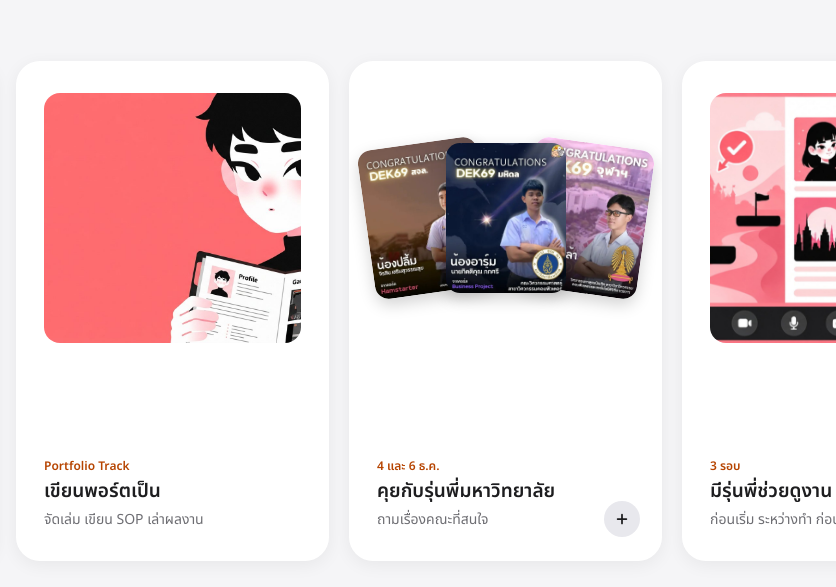
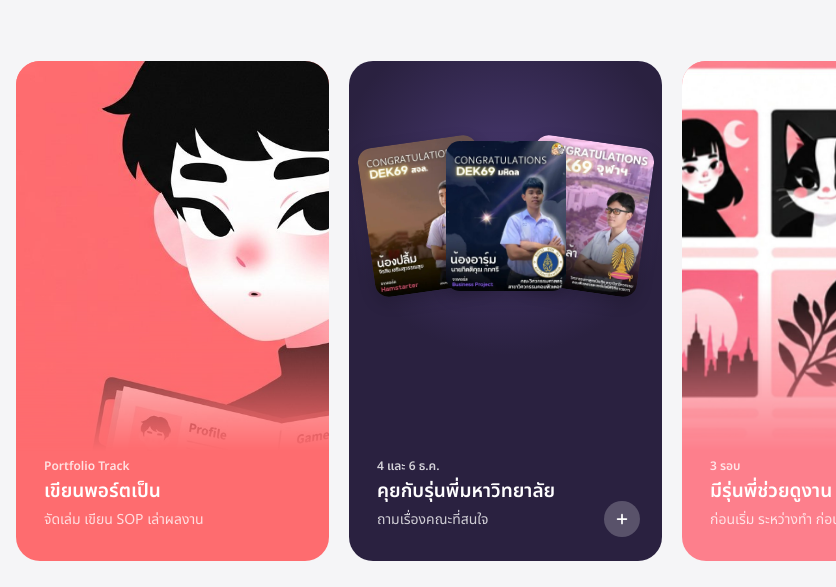
Before and after one commit to PepesX231/PortfolioCamp, a plain HTML site: page index.html in a window 1280 px wide. Shown: the part 1575-2162 px from the top of the page, 444-1280 px from the left. Drawn offline with Linux system fonts and the light colour scheme.

Commit message:
Benefit cards: images bleed into card colour, no box-in-box
Co-Authored-By: Claude Opus 5.5 <noreply@anthropic.com>
Claude-Session: https://claude.ai/code/session_015vAgjD8f3orfkRPn8MehvE

```diff
--- a/index.html
+++ b/index.html
@@ -319,6 +319,15 @@ dialog.sheet::backdrop{background:rgba(0,0,0,.5);-webkit-backdrop-filter:blur(10
 .plus.sm{margin-top:20px;min-height:40px;padding:4px 4px 4px 18px;font-size:15px;align-self:center}.plus.sm i{width:32px;height:32px}
 .lnk{border:0;background:none;color:#2997ff;font:inherit;cursor:pointer;padding:0;text-decoration:underline;text-underline-offset:3px}
 .hero .sub{color:#a1a1a6}
+.sc.tint{background:var(--tc);color:#fff;padding:0;box-shadow:none}
+.sc.tint .im{position:absolute;inset:0;height:auto;margin:0;display:block}
+.sc.tint .im img{width:100%;height:100%;border-radius:0;object-fit:cover;object-position:70% 20%;-webkit-mask-image:linear-gradient(180deg,#000 45%,transparent 78%);mask-image:linear-gradient(180deg,#000 45%,transparent 78%)}
+.sc.tint .lb,.sc.tint h3,.sc.tint .sub{position:relative;z-index:1;margin-left:28px;margin-right:60px}
+.sc.tint .lb{color:rgba(255,255,255,.8)}.sc.tint .sub{color:rgba(255,255,255,.78);margin-bottom:30px}
+.sc.tint .go{background:rgba(255,255,255,.22);color:#fff;z-index:2}.sc.tint .go:hover{background:rgba(255,255,255,.32)}
+.sc.tint .fan{display:grid;place-items:center;height:62%;bottom:auto;background:radial-gradient(circle at 50% 40%,#4a3a72,transparent 70%)}
+.sc.tint .fan img{-webkit-mask-image:none;mask-image:none;border-radius:14px;width:120px;height:150px}
+.sc{box-shadow:none}
 </style>
 </head>
 <body>
@@ -346,9 +355,9 @@ dialog.sheet::backdrop{background:rgba(0,0,0,.5);-webkit-backdrop-filter:blur(10
 <section class="sec alt" id="benefits">
   <div class="vw"><div class="head"><h2 class="t-sec">3 วัน ได้อะไรบ้าง</h2></div></div>
   <div class="gal store" id="bstore"><article class="sc feat" style="--fc:#f0453a"><p class="lb">ทั้งสอง Track</p><h3>มีผลงานใส่พอร์ต<br>เกมที่ทำเองกับมือ</h3><div class="fm"><video src="vid/heart.mp4" poster="img/heart.jpg" muted loop playsinline preload="none" aria-hidden="true"></video></div><span class="src">ผลงานจริง: Heart</span></article>
-<article class="sc"><div class="im"><img src="img/g-folder.jpg" alt="" loading="lazy"></div><p class="lb">Portfolio Track</p><h3>เขียนพอร์ตเป็น</h3><p class="sub">จัดเล่ม เขียน SOP เล่าผลงาน</p></article>
-<article class="sc"><div class="im fan"><img src="img/dek/dek69-1.jpg" alt="" loading="lazy"><img src="img/dek/dek69-13.jpg" alt="" loading="lazy"><img src="img/dek/dek69-6.jpg" alt="" loading="lazy"></div><p class="lb">4 และ 6 ธ.ค.</p><h3>คุยกับรุ่นพี่มหาวิทยาลัย</h3><p class="sub">ถามเรื่องคณะที่สนใจ</p><button class="go" type="button" data-sheet="sh-uni" aria-label="คุยกับรุ่นพี่มหาวิทยาลัย ดูรายละเอียด"><svg viewBox="0 0 16 16" width="14" height="14" aria-hidden="true"><path d="M8 3v10M3 8h10" stroke="currentColor" stroke-width="2" stroke-linecap="round"/></svg></button></article>
-<article class="sc"><div class="im"><img src="img/c-mentor.jpg" alt="" loading="lazy"></div><p class="lb">3 รอบ</p><h3>มีรุ่นพี่ช่วยดูงาน</h3><p class="sub">ก่อนเริ่ม ระหว่างทำ ก่อนส่ง</p><button class="go" type="button" data-sheet="sh-mentor" aria-label="มีรุ่นพี่ช่วยดูงาน ดูรายละเอียด"><svg viewBox="0 0 16 16" width="14" height="14" aria-hidden="true"><path d="M8 3v10M3 8h10" stroke="currentColor" stroke-width="2" stroke-linecap="round"/></svg></button></article>
+<article class="sc tint" style="--tc:#fe6c6f"><div class="im"><img src="img/g-folder.jpg" alt="" loading="lazy"></div><p class="lb">Portfolio Track</p><h3>เขียนพอร์ตเป็น</h3><p class="sub">จัดเล่ม เขียน SOP เล่าผลงาน</p></article>
+<article class="sc tint" style="--tc:#2a2140"><div class="im fan"><img src="img/dek/dek69-1.jpg" alt="" loading="lazy"><img src="img/dek/dek69-13.jpg" alt="" loading="lazy"><img src="img/dek/dek69-6.jpg" alt="" loading="lazy"></div><p class="lb">4 และ 6 ธ.ค.</p><h3>คุยกับรุ่นพี่มหาวิทยาลัย</h3><p class="sub">ถามเรื่องคณะที่สนใจ</p><button class="go" type="button" data-sheet="sh-uni" aria-label="คุยกับรุ่นพี่มหาวิทยาลัย ดูรายละเอียด"><svg viewBox="0 0 16 16" width="14" height="14" aria-hidden="true"><path d="M8 3v10M3 8h10" stroke="currentColor" stroke-width="2" stroke-linecap="round"/></svg></button></article>
+<article class="sc tint" style="--tc:#fd7f8c"><div class="im"><img src="img/c-mentor.jpg" alt="" loading="lazy"></div><p class="lb">3 รอบ</p><h3>มีรุ่นพี่ช่วยดูงาน</h3><p class="sub">ก่อนเริ่ม ระหว่างทำ ก่อนส่ง</p><button class="go" type="button" data-sheet="sh-mentor" aria-label="มีรุ่นพี่ช่วยดูงาน ดูรายละเอียด"><svg viewBox="0 0 16 16" width="14" height="14" aria-hidden="true"><path d="M8 3v10M3 8h10" stroke="currentColor" stroke-width="2" stroke-linecap="round"/></svg></button></article>
 <article class="sc feat dk" style="--fc:#111"><p class="lb">6 ธ.ค.</p><h3>มีพื้นที่โชว์ผลงาน<br>เปิดบูธของตัวเอง</h3><div class="fm"><video src="vid/stage-pitch.mp4" poster="img/stage-pitch.jpg" muted loop playsinline preload="none" aria-hidden="true"></video></div><span class="src">ภาพจริงจากเวทีของทีม RE//SLASH</span></article></div>
   <div class="vw sarrows"><button class="ar" data-d="-1" aria-label="ก่อนหน้า"><svg viewBox="0 0 16 16" width="14" height="14" aria-hidden="true"><path d="M10 3L5 8l5 5" fill="none" stroke="currentColor" stroke-width="2" stroke-linecap="round" stroke-linejoin="round"/></svg></button><button class="ar" data-d="1" aria-label="ถัดไป"><svg viewBox="0 0 16 16" width="14" height="14" aria-hidden="true"><path d="M6 3l5 5-5 5" fill="none" stroke="currentColor" stroke-width="2" stroke-linecap="round" stroke-linejoin="round"/></svg></button></div>
 </section>
```
